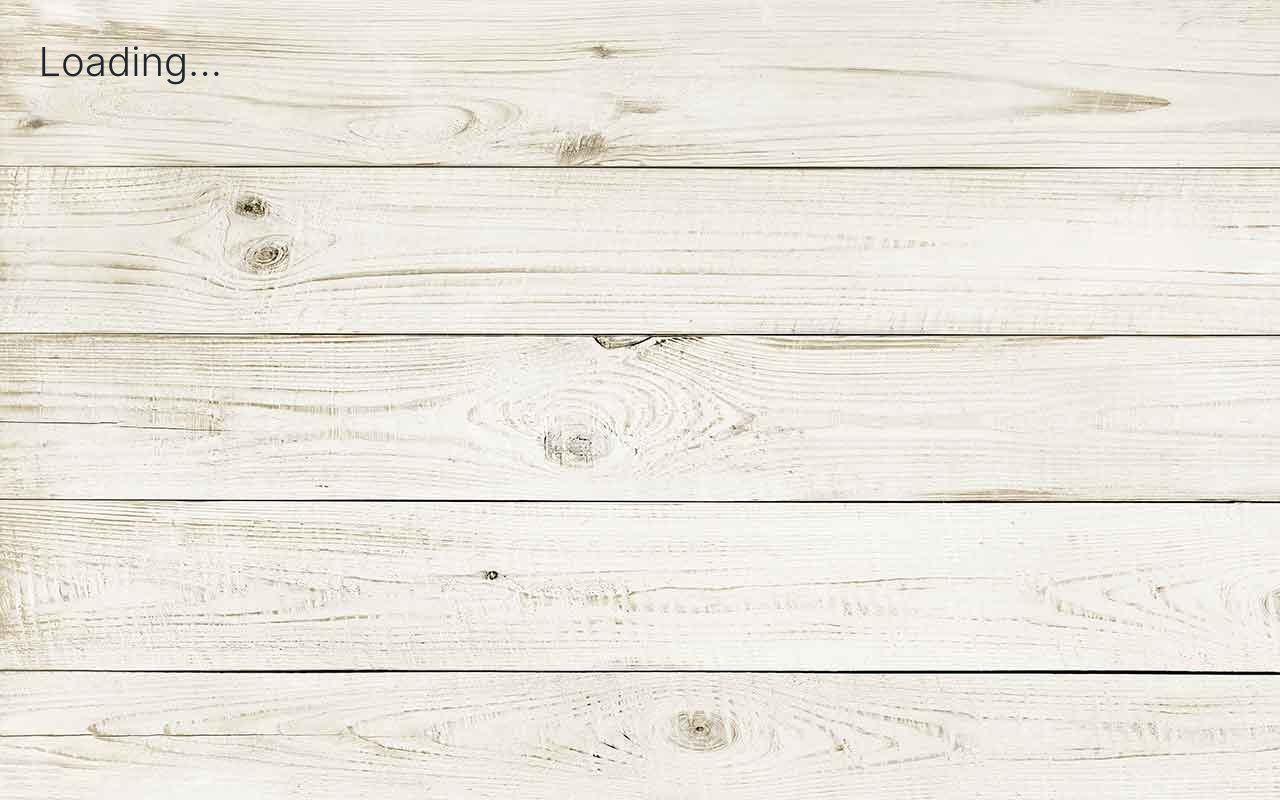
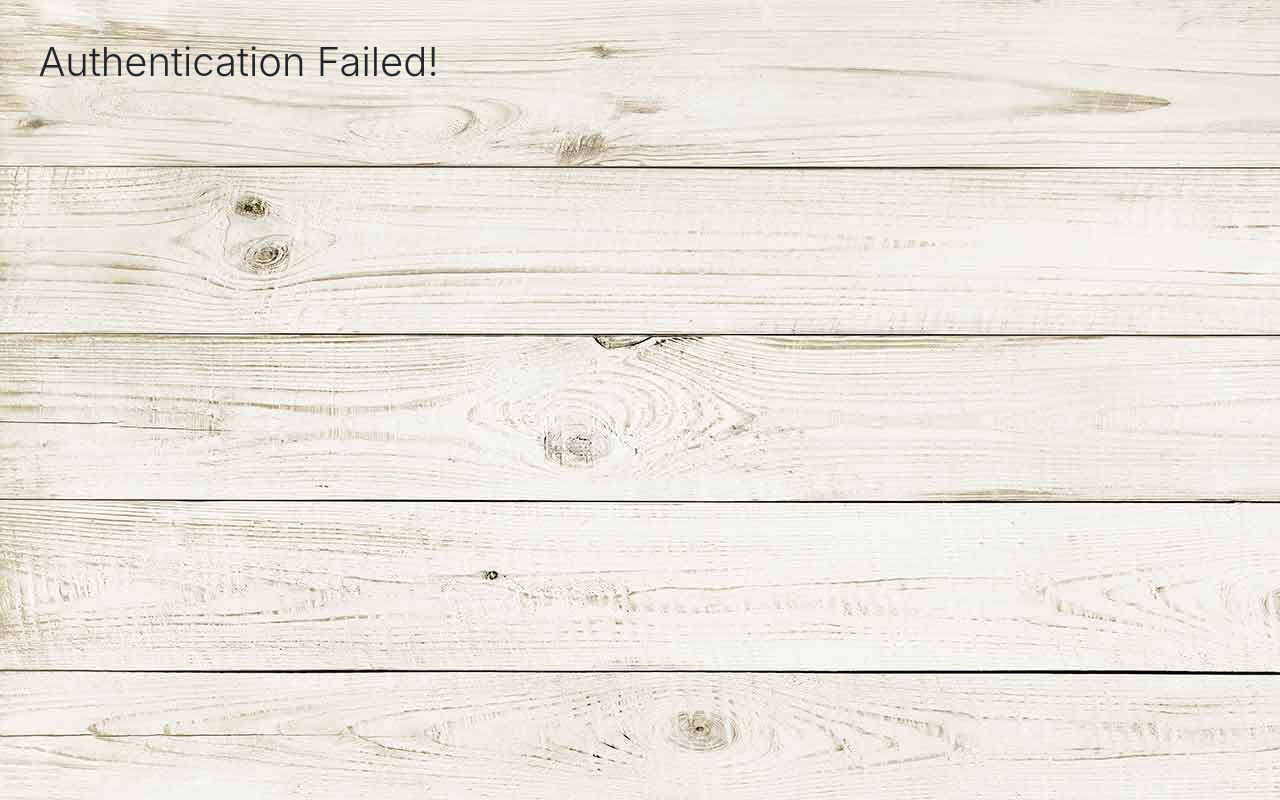
Before and after one commit to Cognizant-Bench-Projects/tic-tac-toe, an Angular app: page /auth in a window 1280 px wide. Built offline with nearby package versions, Linux system fonts and the light colour scheme.

Commit message:
login with google

```diff
--- a/src/app/auth/auth.component.ts
+++ b/src/app/auth/auth.component.ts
@@ -1,7 +1,7 @@
 import { Component, OnInit } from '@angular/core';
 import jwt_decode from "jwt-decode";
 import { AuthService } from '../services/auth.service';
-import { GithubUser } from '../model/githubUser';
+import { AuthUser } from '../model/authUser';
 import { Router } from '@angular/router';
 
 @Component({
@@ -20,14 +20,15 @@ export class AuthComponent implements OnInit {
 
     if (token) {
       try {
-        let decodedJwt = new GithubUser();
+        let decodedJwt = new AuthUser();
         decodedJwt = jwt_decode(token);
-        localStorage.setItem("accessToken", token);
         this.authService.setUser(decodedJwt);
         this.router.navigate(['./play-tic-tac-toe']);
       } catch (error) {
         this.authenticationFailed = true;
       }
+    } else {
+      this.authenticationFailed = true;
     }
   }
 
--- a/src/app/menu/menu.component.ts
+++ b/src/app/menu/menu.component.ts
@@ -109,14 +109,10 @@ export class MenuComponent implements OnInit {
   }
 
   githubLogin() {
-    // const width = 500;
-    // const height = 600;
-    // const option = `width=${width}, height=${height}, left=${(window.screen.width / 2) - ((width / 2))}, top=${(window.screen.height / 2) - ((height / 2) + 10)}`;
-    // return window.open('http://localhost:8080/oauth2/authorize/github', 'GitHub', option);
     window.location.href = 'http://localhost:8080/oauth2/authorize/github';
   }
 
   googleLogin() {
-
+    window.location.href = 'http://localhost:8080/oauth2/authorize/google';
   }
 }
--- a/src/app/model/githubUser.ts
+++ b/src/app/model/authUser.ts
@@ -1,6 +1,7 @@
-export class GithubUser {
+export class AuthUser {
   id: number;
   login: string;
   name: string;
   email: string;
+  given_name: string;
 }
--- a/src/app/services/auth.service.ts
+++ b/src/app/services/auth.service.ts
@@ -1,6 +1,6 @@
 import { HttpClient } from '@angular/common/http';
 import { EventEmitter, Injectable, Output } from '@angular/core';
-import { GithubUser } from '../model/githubUser';
+import { AuthUser } from '../model/authUser';
 import { User } from '../model/user';
 
 @Injectable({
@@ -52,11 +52,11 @@ export class AuthService {
     )
   }
 
-  setUser(user: GithubUser) {
+  setUser(user: AuthUser) {
     this.user = new User();
-    this.user.id = user.id;
-    this.user.username = user.login;
-    this.user.email = user.email;
+    this.user.id = user.id || null;
+    this.user.username = user.login ? user.name : user.given_name;
+    this.user.email = user.email || null;
   }
 
   logout() {
```
